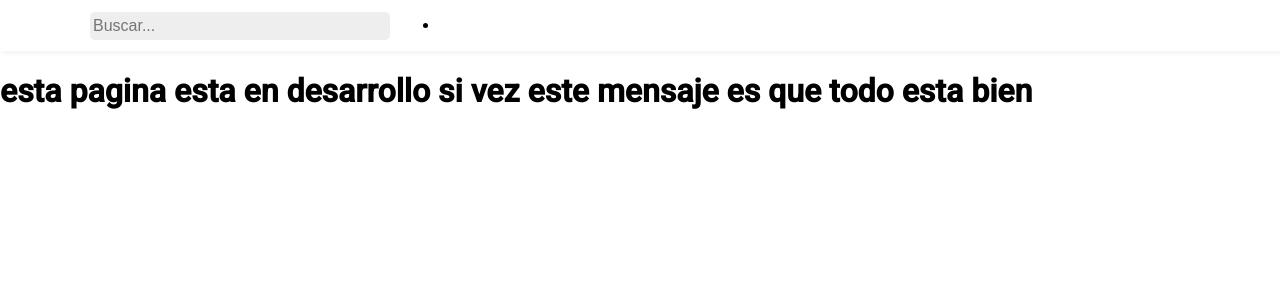
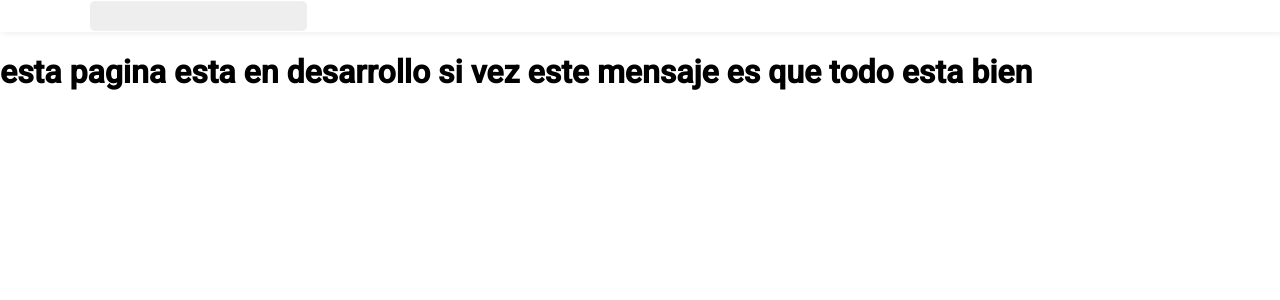
Before and after one commit to escuelavirtual/frontend, a React (Create React App) app: page / in a window 1280 px wide. Shown: the top 300 px of the page. Built offline with nearby package versions, Linux system fonts and the light colour scheme.

Commit message:
agregando props a todo el menu de navegacion

```diff
--- /dev/null
+++ b/src/components/Searcher/index.tsx
@@ -0,0 +1,26 @@
+import React from "react";
+import "./style.scss";
+
+function Searcher(props: any): JSX.Element {
+  return (
+    <>
+      <form action="/search" method="get" role="search" id="Searcher">
+        <input
+          type="text"
+          name="Searcher"
+          id="SearcherInput"
+          placeholder={props.placeholder}
+          translate="no"
+          autoCorrect="off"
+          maxLength={50}
+          minLength={3}
+          autoComplete="on"
+        />
+      </form>
+    </>
+  );
+}
+
+type props = { placeholder: string };
+
+export default Searcher;
--- /dev/null
+++ b/src/components/Searcher/style.scss
@@ -0,0 +1,25 @@
+#Searcher {
+  border: none;
+  background-color: #eeeeee;
+  padding: 2px 5px;
+  outline: none;
+  border-radius: 5px;
+  margin: 0 10px;
+  width: auto;
+  min-width: 100px;
+  max-width: 500px;
+  align-items: center;
+  align-content: center;
+  justify-content: center;
+  // display: flex;
+
+  #SearcherInput {
+    background: none;
+    border: none;
+    width: 100%;
+    height: 100%;
+    font-size: 16px;
+    padding: 4px 0;
+    outline: none;
+  }
+}
--- a/src/components/navigation/NavAppInfo.tsx
+++ b/src/components/navigation/NavAppInfo.tsx
@@ -6,15 +6,15 @@ const NavAppInfo = (props: any) => {
     <>
       <div className="NavAppInfo">
         <figure></figure>
-						<a href="#">
+        <a href="about:blank">
           <span>{props.AppName}</span>
           <span>{props.AppVersion}</span>
         </a>
       </div>
     </>
-			)
-	}
+  );
+};
 
-type props = {AppName: string, AppVersion: string | number};
+type props = { AppName: string; AppVersion: string | number };
 
 export default NavAppInfo;
--- a/src/components/navigation/index.tsx
+++ b/src/components/navigation/index.tsx
@@ -1,26 +1,26 @@
 import React from "react";
 import NavItems from "./navItems";
+import Searcher from "../Searcher/index";
 import NavAppInfo from "./NavAppInfo";
-import Seeker from "../seeker/index";
 import "./style.scss";
 
-function Navigation(): JSX.Element {
+function Navigation(props: any): JSX.Element {
   return (
-    <div className="navigation">
-      <nav>
-        <div className="navLeft">
-          <div className="navigationNavLogo">
-            <NavAppInfo/>
+    <>
+      <div id="Navigation">
+        <nav>
+          <div>
+            <NavAppInfo appName={props.appName} appVersion={props.appVersion} />
           </div>
-          <div className="navigationSeeker">
-            <Seeker />
+          <div>
+            <Searcher placeholder={props.placeholder}/>
           </div>
-          <div className="navigationNavItems">
-            <NavItems />
+          <div className="navigationItems">
+            <NavItems items={props.items} />
           </div>
-        </div>
-      </nav>
-    </div>
+        </nav>
+      </div>
+    </>
   );
 }
 
--- a/src/components/navigation/navItems.tsx
+++ b/src/components/navigation/navItems.tsx
@@ -4,16 +4,20 @@ import "./style.scss";
 const NavItems = (props: any) => {
   const Items = [props.items];
   const ItemsList = Items.map((Items: string) => (
-			<li><a href="#"><span>{Items}</span></a></li>
-		))
+    <li>
+      <a href="https://">
+        <span>{Items}</span>
+      </a>
+    </li>
+  ));
 
   return (
     <>
-			<div className="NavItems">
+      <div className="navItems">
         <ul>{ItemsList}</ul>
       </div>
     </>
-  )
-}
+  );
+};
 
 export default NavItems;
--- a/src/components/navigation/style.scss
+++ b/src/components/navigation/style.scss
@@ -1,22 +1,23 @@
 @import "../../variables";
 
-.navigation {
+#Navigation {
   display: flex;
   width: 100%;
+  min-height: 20px;
+  max-height: 100px;
   background-color: #ffffff;
   box-shadow: 2px 2px 5px #f1f1f1;
   position: sticky;
   top: 0;
-  .navLeft {
+  nav {
     display: flex;
+    width: 100%;
+    height: 100%;
     justify-content: left;
     align-items: center;
     align-content: center;
     padding: 0;
     margin: 0;
-    .navigationNavLogo {
-      display: flex;
-    }
   }
 }
 
--- a/src/components/seeker/index.tsx
+++ /dev/null
@@ -1,21 +0,0 @@
-import React from "react";
-import "./style.scss";
-
-function Seeker(): JSX.Element {
-  return (
-    <div id="SeekerMain">
-      <div id="seekerContainer">
-        <input
-          type="search"
-          name="seekerDefault"
-          id="Seeker"
-          translate="no"
-          placeholder="Buscar..."
-          autoComplete="on"
-        />
-      </div>
-    </div>
-  );
-}
-
-export default Seeker;
--- a/src/components/seeker/style.scss
+++ /dev/null
@@ -1,15 +0,0 @@
-#Seeker {
-  border: none;
-  background-color: #eeeeee;
-  font-size: 16px;
-  outline: none;
-  padding: 5px 3px;
-  border-radius: 5px;
-  margin: 0 10px;
-  width: 300px;
-}
-
-#Seeker:hover,
-:focus {
-  box-shadow: 2px 2px 5px #eeeeee;
-}
```
Also changed, not shown: src/index.tsx (line endings or trailing spaces). Lines whose indentation alone changed are shown as unchanged.
